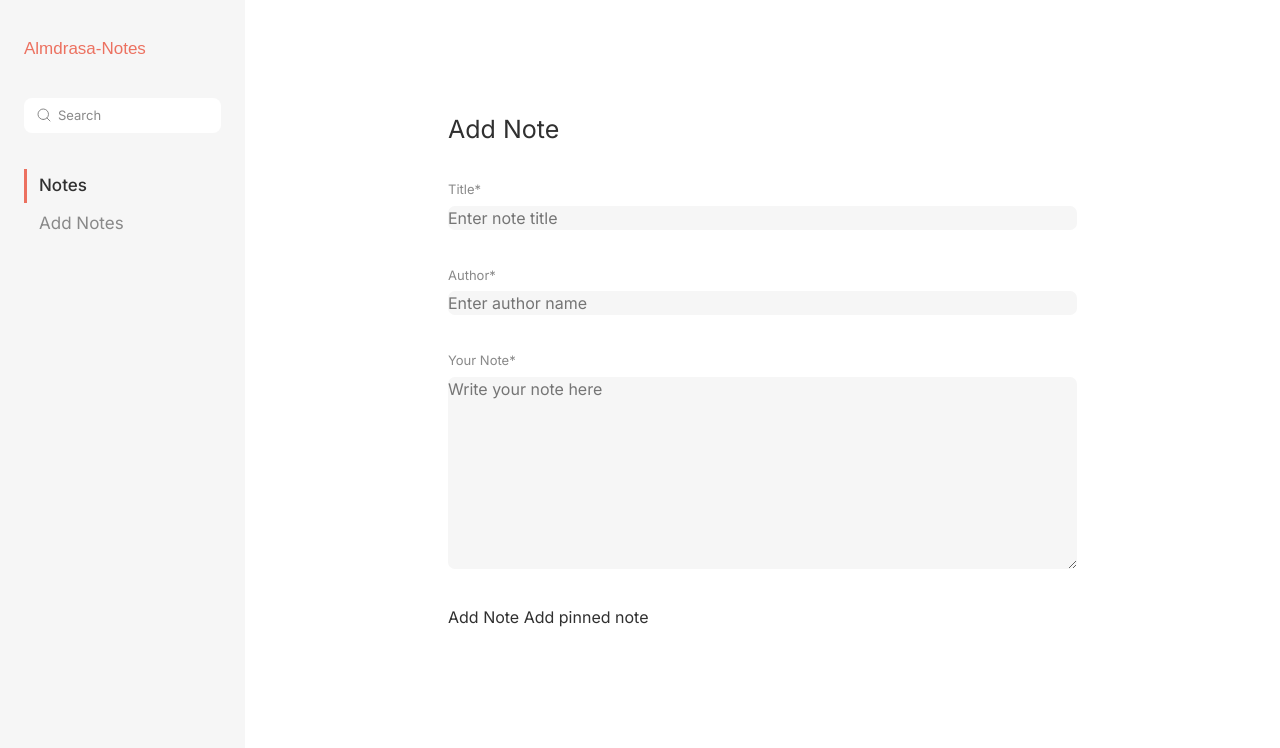
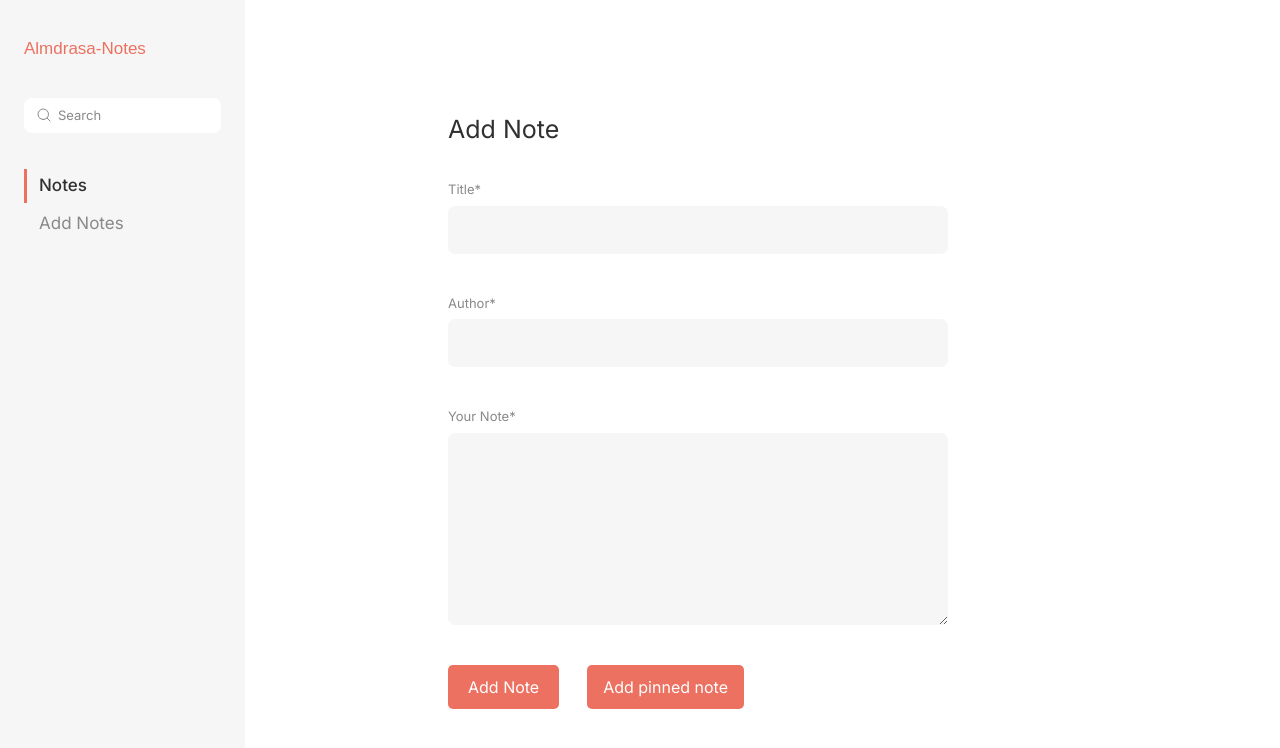
Before and after one commit to MostafaGamalBisher/Note-app, a website built with Vite: page index.html in a window 1280 px wide. Built offline with nearby package versions, Linux system fonts and the light colour scheme; a web font is replaced by a local one.

Commit message:
refactor: remove placeholder text from note form inputs for cleaner UI

```diff
--- a/index.html
+++ b/index.html
@@ -175,7 +175,6 @@
               class="note-form__input"
               type="text"
               id="note-title"
-              placeholder="Enter note title"
               required
             />
           </div>
@@ -186,7 +185,6 @@
               class="note-form__input"
               type="text"
               id="note-author"
-              placeholder="Enter author name"
               required
             />
           </div>
@@ -197,7 +195,6 @@
               class="note-form__textarea"
               id="note-body"
               rows="8"
-              placeholder="Write your note here"
               required
             ></textarea>
           </div>
--- a/src/scss/_note-form.scss
+++ b/src/scss/_note-form.scss
@@ -1,5 +1,10 @@
 $content-padding-v: 11.4rem;
 $content-padding-h: 20.3rem;
+$input-height: 4.5rem;
+$textarea-height: 15rem;
+$note-form-gap: 4rem;
+$note-form-width: 50rem;
+$actions-btns-radius: 0.5rem;
 
 .content-area {
   flex-direction: column;
@@ -16,31 +21,59 @@ $content-padding-h: 20.3rem;
     color: var(--color-text);
   }
 }
+
 .note-form {
   display: flex;
   flex-direction: column;
   justify-content: center;
   align-items: stretch;
-  gap: var(--space-36);
-}
-.note-form__group {
-  display: flex;
-  flex-direction: column;
-  justify-content: center;
-  align-items: stretch;
-  gap: var(--space-6);
+  gap: $note-form-gap;
+  width: $note-form-width;
 
-  label {
+  &__group {
+    display: flex;
+    flex-direction: column;
+    justify-content: center;
+    align-items: stretch;
+    gap: var(--space-6);
+  }
+
+  &__label {
     color: var(--color-text-secondary);
     font-size: var(--font-13);
     font-weight: var(--weight-regular);
   }
 
-  input,
-  textarea {
+  &__input {
+    padding: var(--space-12) var(--space-16);
+  }
+
+  &__textarea {
+    min-height: $textarea-height;
+  }
+
+  &__input,
+  &__textarea {
     border: none;
     background: var(--color-secondary);
     outline: none;
     border-radius: var(--space-7);
   }
+
+  &__actions {
+    display: flex;
+    gap: var(--space-28);
+  }
+  &__btn {
+    background: var(--color-primary);
+    color: var(--color-card-active);
+    border-radius: $actions-btns-radius;
+
+    &--primary {
+      padding: var(--space-10) var(--space-20);
+    }
+    &--secondary {
+      padding: var(--space-10) var(--space-16);
+    }
+  }
 }
```
